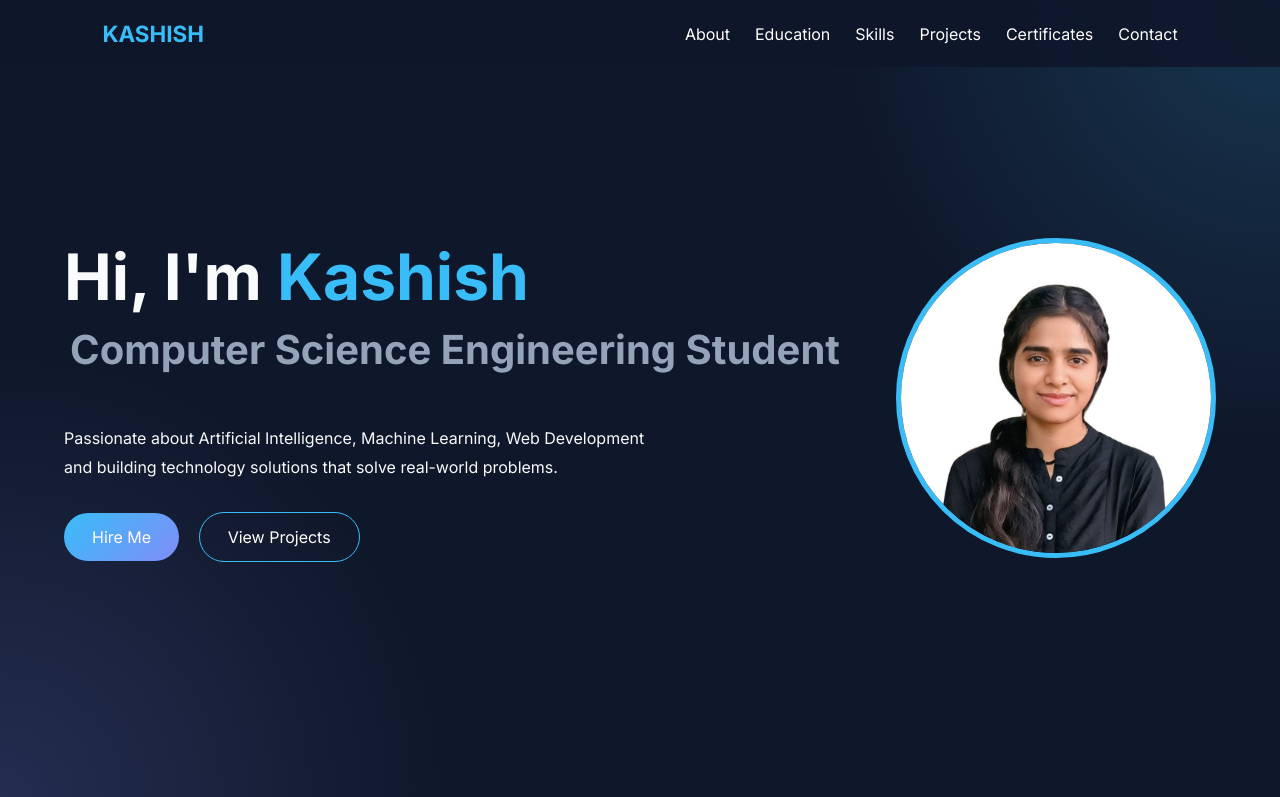
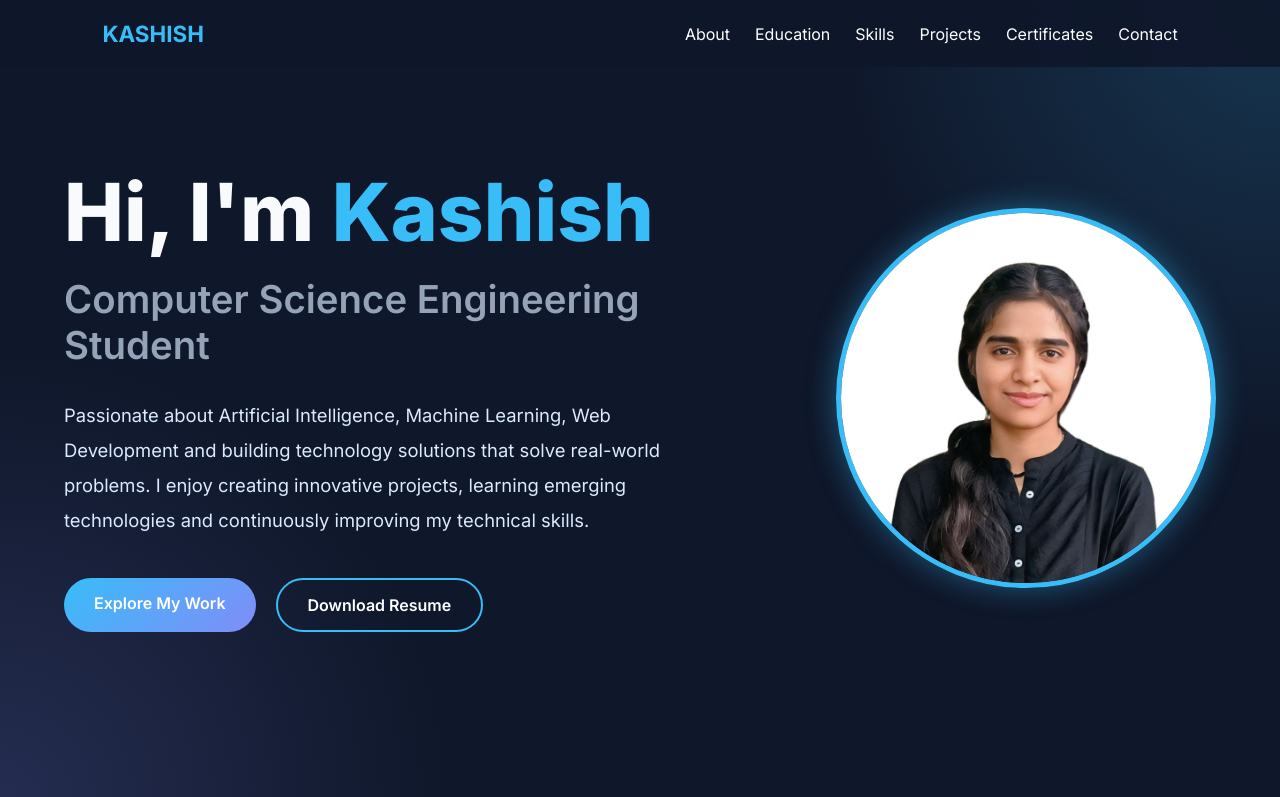
Before and after one commit to nishadkashish75-beep/portfolio-using-HTML-and-CSS, a plain HTML site: page index.html in a window 1280 px wide. Shown: the top 797 px of the page. Drawn offline with Linux system fonts and the light colour scheme.

Commit message:
portfolio using HTML & CSS

```diff
--- a/index.html
+++ b/index.html
@@ -26,26 +26,42 @@
         </ul>
     </nav>
 
-    <!-- Hero Section -->
     <header class="hero">
 
     <div class="hero-content">
 
         <div class="hero-text">
-                <h1>Hi, I'm <span>Kashish </span></h1>
 
-                <h2>Computer Science Engineering Student</h2>
+            <h1>
+                Hi, I'm <span>Kashish</span>
+            </h1>
+
+            <h2 class="role">
+                Computer Science Engineering Student
+            </h2>
 
             <p>
-                    Passionate about Artificial Intelligence,
-                    Machine Learning, Web Development and building
-                    technology solutions that solve real-world problems.
+                Passionate about Artificial Intelligence, Machine Learning,
+                Web Development and building technology solutions that solve
+                real-world problems. I enjoy creating innovative projects,
+                learning emerging technologies and continuously improving my
+                technical skills.
             </p>
 
             <div class="hero-buttons">
-                    <a href="#" class="btn">Hire Me</a>
-                    <a href="#projects" class="btn-outline">View Projects</a>
+
+                <!-- OPTION 1 -->
+                <a href="#projects" class="btn">
+                    Explore My Work
+                </a>
+
+                <!-- OPTION 2 -->
+                <a href="resume.pdf" download class="btn-outline">
+                    Download Resume
+                </a>
+
             </div>
+
         </div>
 
         <div class="hero-image">
@@ -55,34 +71,6 @@
     </div>
 
     </header>
-
-    <!-- About -->
-    <section id="about">
-
-        <div class="container">
-
-            <h2>About Me</h2>
-
-            <p class="about-text">
-
-                I am a Computer Science Engineering student at Eternal
-                University with a strong interest in Artificial Intelligence,
-                Machine Learning and Web Development.
-
-                I enjoy developing innovative solutions and continuously
-                improving my technical and problem-solving abilities through
-                projects, workshops and hands-on learning.
-
-                My goal is to become a skilled software developer and AI
-                professional capable of creating impactful technology
-                solutions.
-
-            </p>
-
-        </div>
-
-    </section>
-
     <!-- Education -->
     <section id="education">
 
@@ -130,7 +118,6 @@
                 <span>HTML</span>
                 <span>CSS</span>
                 <span>Machine Learning</span>
-                <span>Big Data</span>
                 <span>Git</span>
                 <span>GitHub</span>
 
--- a/style.css
+++ b/style.css
@@ -72,7 +72,6 @@ nav a:hover{
 
 .hero{
     min-height:100vh;
-
     display:flex;
     align-items:center;
 
@@ -90,67 +89,102 @@ nav a:hover{
     display:flex;
     justify-content:space-between;
     align-items:center;
-    gap:50px;
+    gap:70px;
 }
 
 .hero-text{
     flex:1;
+    text-align:left;
 }
 
 .hero-text h1{
-    font-size:4rem;
-    margin-bottom:10px;
+    font-size:5rem;
+    font-weight:800;
+    line-height:1.1;
+    margin-bottom:20px;
 }
 
 .hero-text h1 span{
-    color:var(--primary);
+    color:#38bdf8;
 }
 
-.hero-text h2{
-    color:var(--muted);
-    /* margin-bottom:20px; */
+.role{
+    font-size:2.4rem;
+    color:#94a3b8;
+    font-weight:600;
+    margin-bottom:30px;
+    text-align:left;
 }
 
 .hero-text p{
-    line-height:1.8;
-    max-width:600px;
+    max-width:650px;
+    color:#dbeafe;
+    font-size:1.15rem;
+    line-height:1.9;
+    margin-bottom:40px;
 }
 
 .hero-buttons{
-    margin-top:30px;
+    display:flex;
+    gap:20px;
+    flex-wrap:wrap;
 }
 
-.btn,
-.btn-outline{
+.btn{
     display:inline-block;
-    padding:14px 28px;
+    padding:15px 30px;
+
+    background:linear-gradient(
+    135deg,
+    #38bdf8,
+    #818cf8
+    );
+
     border-radius:50px;
+
     text-decoration:none;
-    margin-right:15px;
+    color:white;
+    font-weight:600;
+
     transition:.3s;
 }
 
-.btn{
-    background:linear-gradient(135deg,#38bdf8,#818cf8);
-    color:white;
+.btn:hover{
+    transform:translateY(-5px);
 }
 
 .btn-outline{
-    border:1px solid var(--primary);
+    display:inline-block;
+    padding:15px 30px;
+
+    border:2px solid #38bdf8;
+
+    border-radius:50px;
+
+    text-decoration:none;
     color:white;
+    font-weight:600;
+
+    transition:.3s;
 }
 
-.btn:hover,
 .btn-outline:hover{
-    transform:translateY(-4px);
+    background:#38bdf8;
+    transform:translateY(-5px);
 }
 
 .hero-image img{
-    width:320px;
-    height:320px;
+    width:380px;
+    height:380px;
+
+    object-fit:cover;
+
     border-radius:50%;
-    object-fit:cover;
-    border:5px solid var(--primary);
+
+    border:5px solid #38bdf8;
+
+    box-shadow:
+    0 0 30px rgba(56,189,248,.4);
 }
 
 /* Sections */
```
Lines whose indentation alone changed are shown as unchanged.
